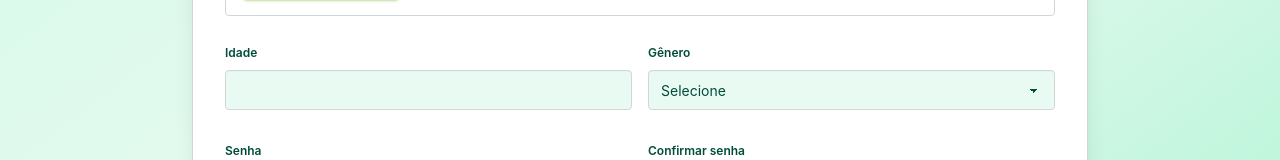
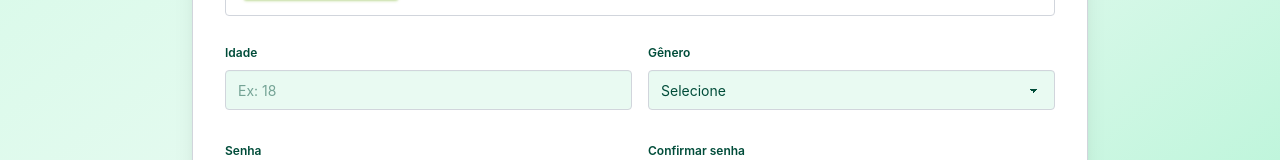
Before and after one commit to pedroliosi/ficha-matricula, an Angular app: page / in a window 1280 px wide. Shown: the part 420-580 px from the top of the page. Built offline with nearby package versions, Linux system fonts and the light colour scheme.

Commit message:
feat: add placeholder for idade input field in Ficha de Matrícula form

```diff
--- a/src/app/ficha-matricula/ficha-matricula.html
+++ b/src/app/ficha-matricula/ficha-matricula.html
@@ -64,7 +64,7 @@
         <div class="grid grid-cols-1 gap-4 md:grid-cols-2">
           <fieldset class="fieldset w-full">
             <legend class="fieldset-legend">Idade</legend>
-            <input type="number" formControlName="idade" min="18" class="input input-bordered border-gray-300 w-full" />
+            <input type="number" formControlName="idade" min="18" placeholder="Ex: 18" class="input input-bordered border-gray-300 w-full" />
             @if (form.get('idade')?.touched && form.get('idade')?.errors?.['required']) {
               <p class="label text-error">Idade é obrigatória</p>
             }
```
